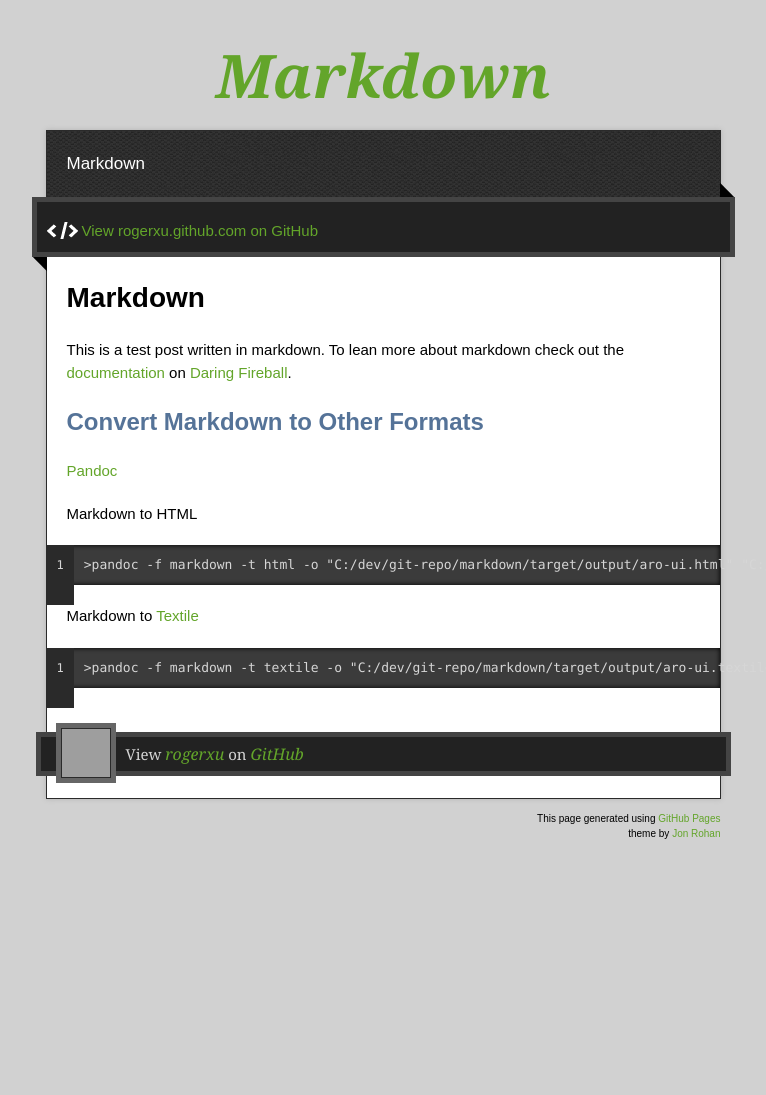
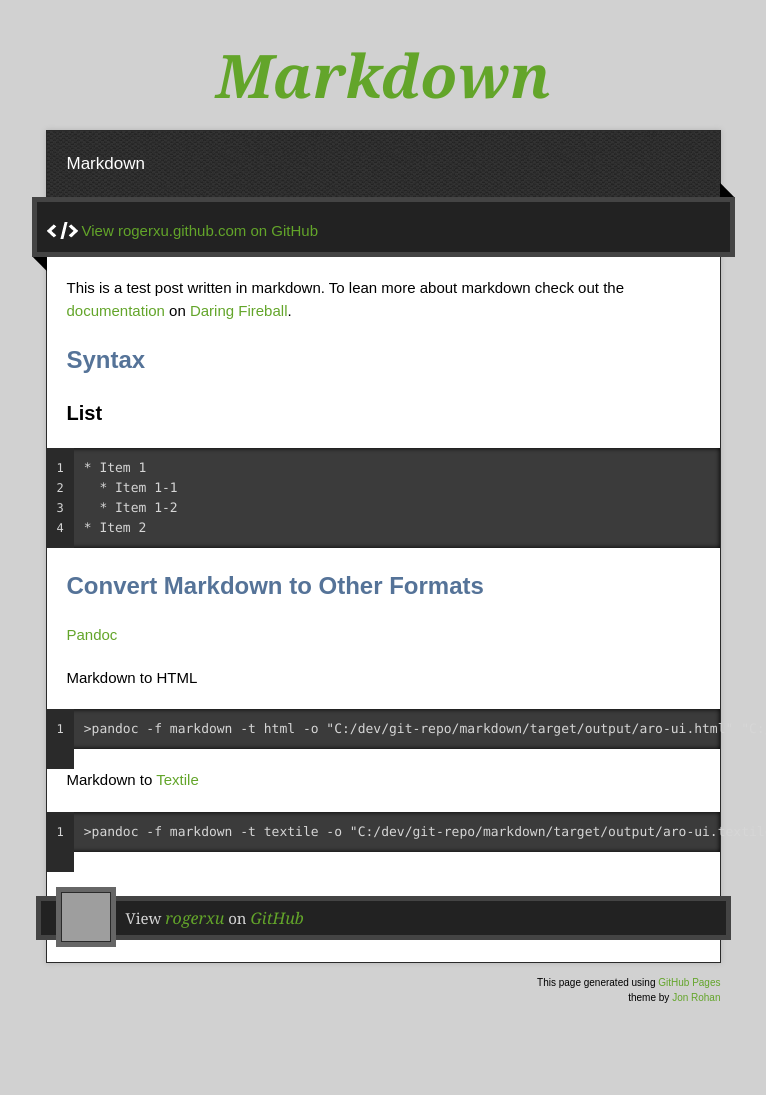
Before and after one commit to rogerxu/rogerxu.github.io, a Jekyll site: the page built from _posts/2012-09-26-markdown.md, in a window 1280 px wide. Shown: the whole page, without its empty margins (257-1023 px from the left). Built offline with Jekyll 4.4.1, drawn with Linux system fonts in a browser that asks for light colours; nearby versions of some CDN libraries; before the commit the page ends 931 px from its top, so only the background shows below that; grey boxes are pictures that could not be loaded.

Commit message:
Add nested list for Markdown.

```diff
--- a/_posts/2012-09-26-markdown.md
+++ b/_posts/2012-09-26-markdown.md
@@ -3,9 +3,16 @@
 title: Markdown
 ---
 
-# Markdown
+This is a test post written in markdown. To lean more about markdown check out the [documentation](http://daringfireball.net/projects/markdown/) on [Daring Fireball](http://daringfireball.net/).
 
-This is a test post written in markdown. To lean more about markdown check out the [documentation](http://daringfireball.net/projects/markdown/) on [Daring Fireball](http://daringfireball.net/).
+## Syntax
+
+### List
+
+    * Item 1
+      * Item 1-1
+      * Item 1-2
+    * Item 2
 
 ## Convert Markdown to Other Formats
 
```
